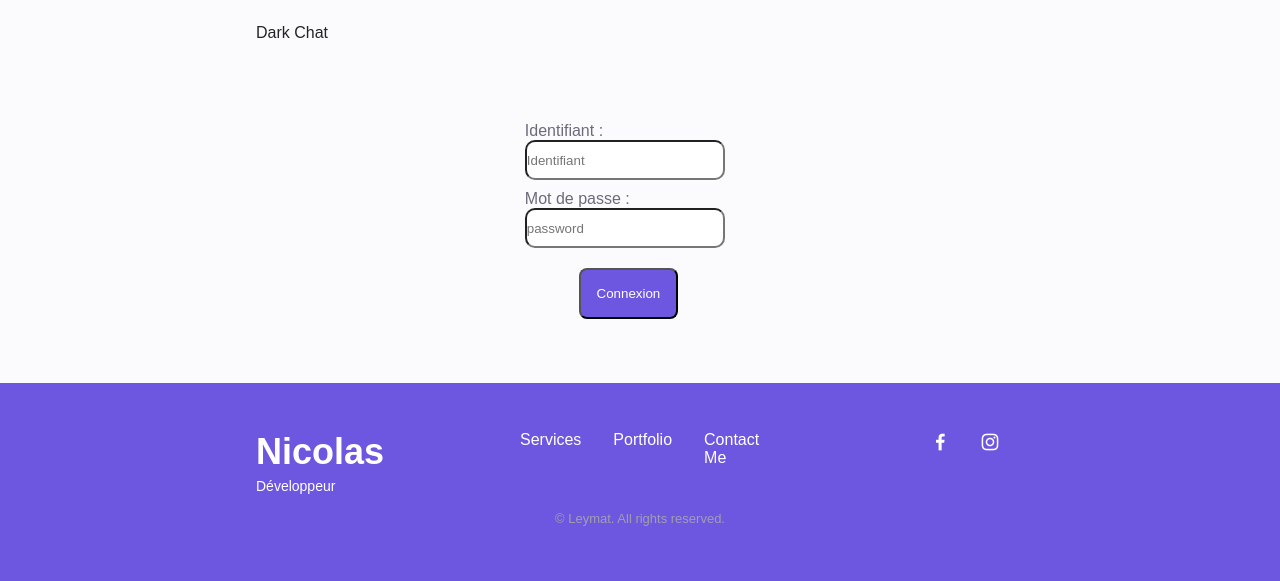
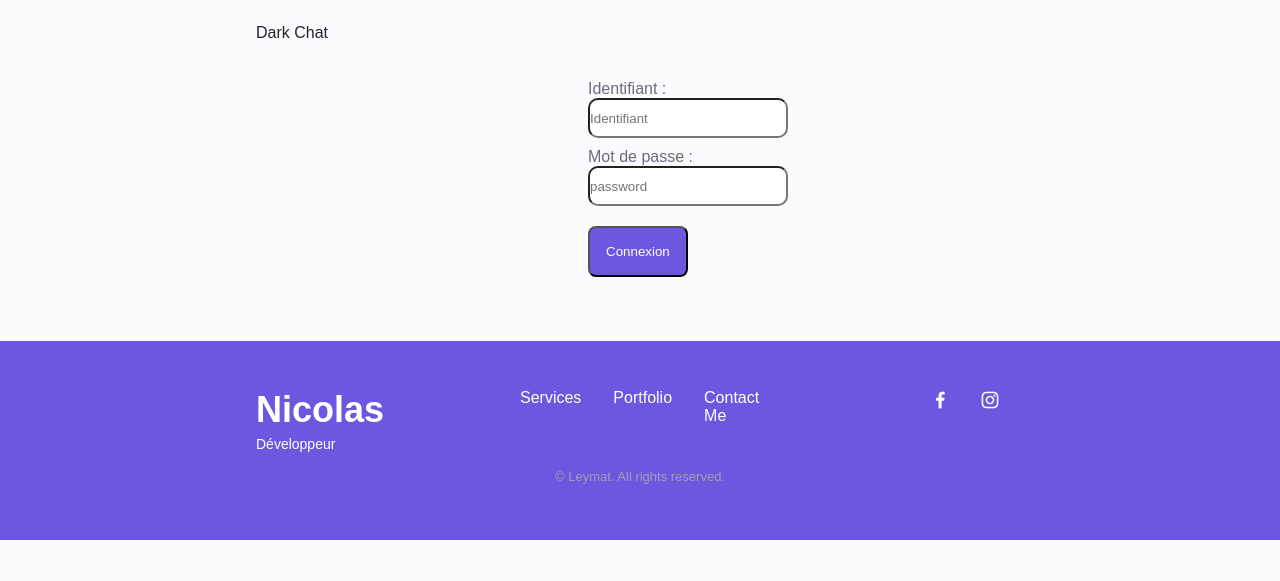
Before and after one commit to NicolasLeymat/ProjetR401, a PHP site: page /ProjetR401/Connexion.php in a window 1280 px wide. Shown: the part 72-653 px from the top of the page. Run offline with PHP 8.4, Linux system fonts and the light colour scheme; some libraries are stand-ins or nearby versions.

Commit message:
update CSS

```diff
--- a/Index.php
+++ b/Index.php
@@ -131,7 +131,7 @@
                 </thead>
                 <tbody class="tbody">
                     <?php
-                        //echo $token;
+                        echo $token;
                         //var_dump($payloadSessionToken);
                         //var_dump($_SESSION['jwt']);
                         //var_dump(is_jwt_valid($_SESSION['jwt']));
@@ -166,8 +166,8 @@
         <div class="footer_bg">
         <div class="footer_container container grid">
             <div>
-            <h1 class="footer_title">Nicolas</h1>
-            <span class="footer_subtitle">Développeur</span>
+            <h1 class="footer_title">Sauce</h1>
+            <span class="footer_subtitle">Blog</span>
             </div>
 
             <ul class="footer_links">
--- a/assets/css/styles.css
+++ b/assets/css/styles.css
@@ -116,7 +116,9 @@
 .home_content_form{
   padding-top: 3.5rem;
   align-items: center;
-  width: 100%;
+  width: 200px;
+  margin-left: auto;
+  margin-right: auto;
 }
 
 h1,
@@ -308,11 +310,14 @@
 }
 
 .form{
-  width: 100%;
+  width: 200px;
+  margin-left: auto;
+  margin-right: auto;
 }
 
 .log_btn{
-  margin-left: 42%;
+  margin-left: auto;
+  margin-right: auto;
   margin-top: 10px;
 }
 
@@ -321,18 +326,21 @@
   margin-top: 10px;
 }
 
-.label{
-  margin-left: 35%;
-}
-
 .label_confirm{
   margin-left: 35%;
 }
 
 .form_input{
-  margin-left: 35%;
   border-radius: 10px;
   height: 40px;
+  width: 200px;
+  font: normal;
+  margin-bottom: 10px;
+}
+
+.form_input.textarea{
+  border-radius: 10px;
+  height: 100px;
   width: 200px;
   font: normal;
   margin-bottom: 10px;
--- a/php/ServeurBlog.php
+++ b/php/ServeurBlog.php
@@ -57,7 +57,7 @@
 
                         array_push($matchingData,$a);
                     }
-                }else{
+                }else if($http_type === "Art"){
                     $matchingData = get_content($headers['ID']);
                 }
 
```
